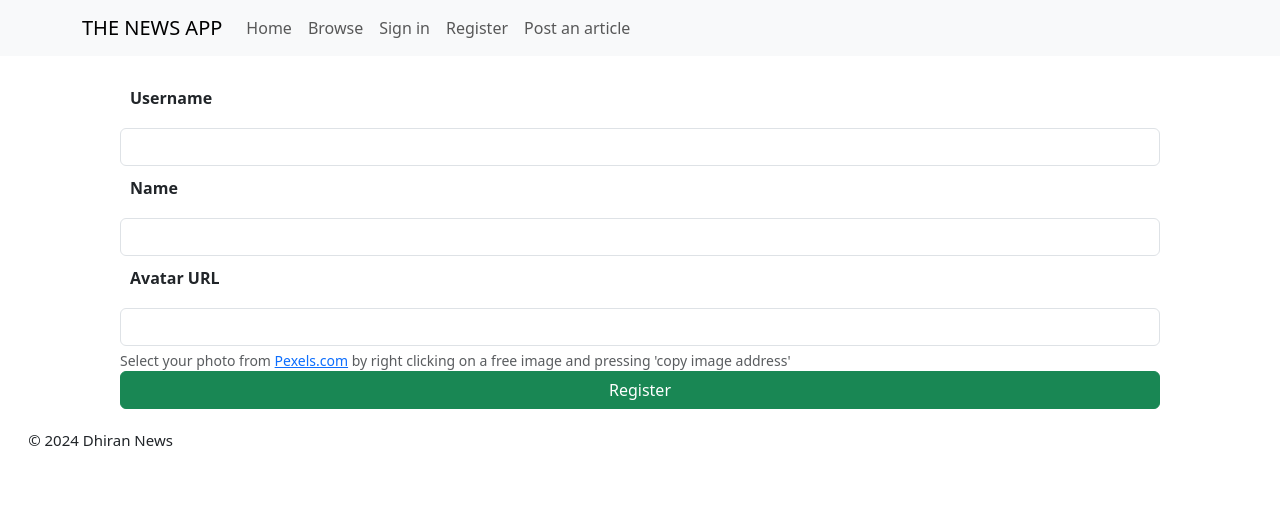
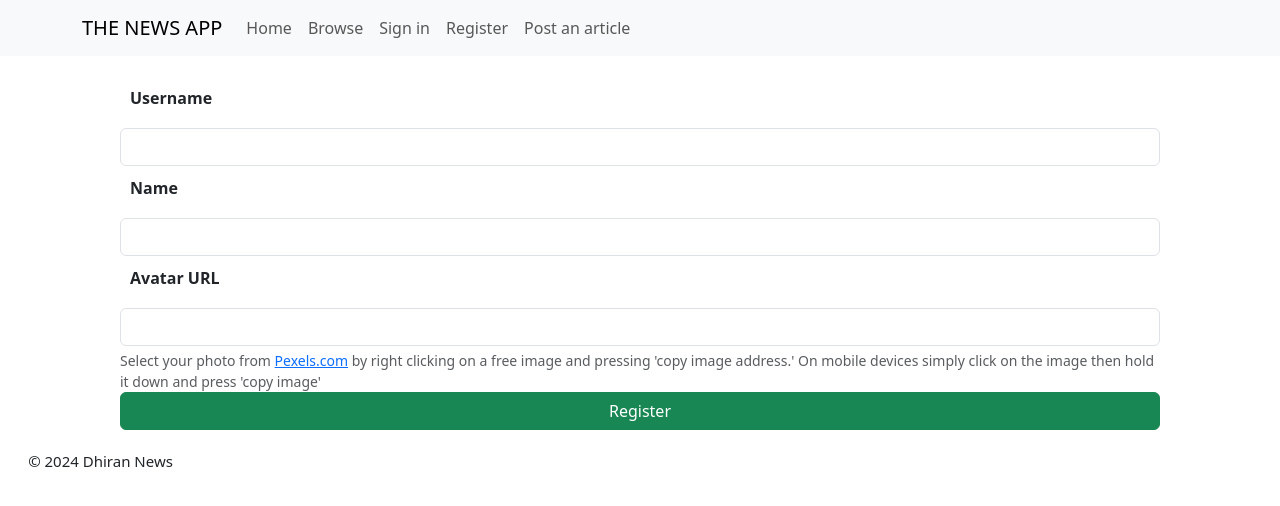
Before and after one commit to dhiransodha/dhiran-news-react, a React (Vite) app: page /register in a window 1280 px wide. Shown: the top 506 px of the page. Built offline with nearby package versions, Linux system fonts and the light colour scheme.

Commit message:
add ability to post image to article

```diff
--- a/src/PostArticle.jsx
+++ b/src/PostArticle.jsx
@@ -31,12 +31,13 @@ export const PostArticle = () => {
       .catch(() => {
         setIsError(true);
       });
-  }, []);
+  }, [topics, options]);
   const [articleInfo, setArticleInfo] = useState({
     author: user.username,
     title: "",
     body: "",
     topic: "other",
+    article_img_url: null,
     topic_other: "",
   });
   const handleClick = () => {
@@ -105,6 +106,25 @@ export const PostArticle = () => {
             value={articleInfo.body}
           />
         </Form.Group>
+        <Form.Group className="mb-3" controlId="article_img_url">
+          <Form.Label>Article Image URL</Form.Label>
+          <Form.Control
+            type="url"
+            placeholder="article image url"
+            aria-describedby="articleImageHelpBlock"
+            onChange={handleChange}
+            required
+          />
+          <Form.Text id="articleImageHelpBlock" muted>
+            Select your photo from{" "}
+            <a href="https://www.pexels.com" target="_blank">
+              Pexels.com
+            </a>{" "}
+            by right clicking on a free image and pressing 'copy image address.'
+            On mobile devices simply click on the image then hold it down and
+            press 'copy image' - try a landscape photo for the best results
+          </Form.Text>
+        </Form.Group>
         <Form.Group className="mb-3" controlId="topic">
           <Form.Label>Topic</Form.Label>
           <Form.Select
--- a/src/Register.jsx
+++ b/src/Register.jsx
@@ -21,7 +21,7 @@ export const Register = ({ setUser }) => {
     setIsPosting(true);
     setIsError(false);
     postToApi("users", registerInfo)
-      .then(({user}) => {
+      .then(({ user }) => {
         setUser(user);
         localStorage.setItem("user", JSON.stringify(user));
         setIsPosting(false);
@@ -65,7 +65,9 @@ export const Register = ({ setUser }) => {
         <a href="https://www.pexels.com" target="_blank">
           Pexels.com
         </a>{" "}
-        by right clicking on a free image and pressing 'copy image address'
+        by right clicking on a free image and pressing 'copy image address.' On
+        mobile devices simply click on the image then hold it down and press
+        'copy image'
       </Form.Text>
       <Button variant="success" onClick={handleClick}>
         Register
```
